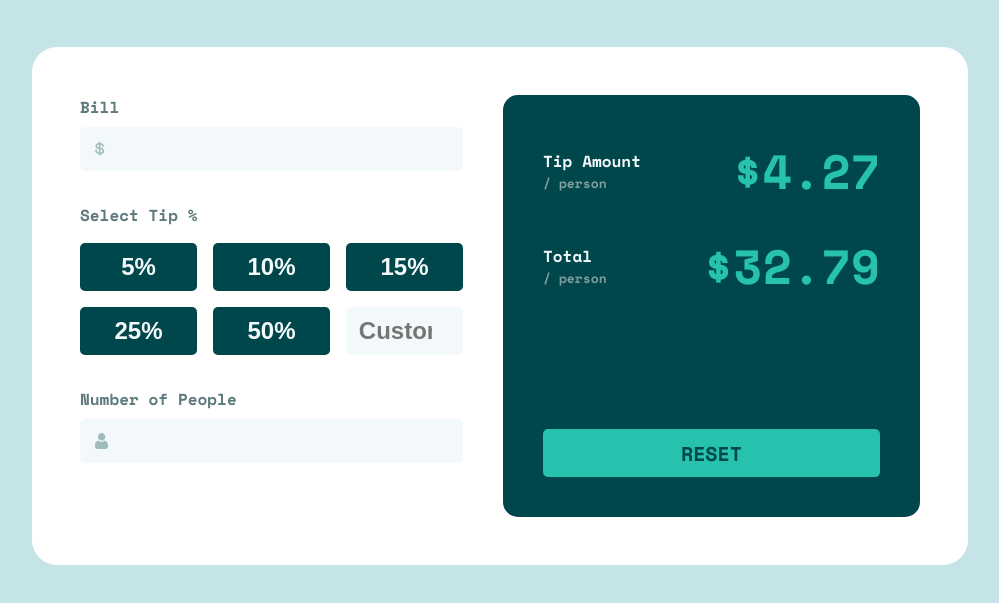
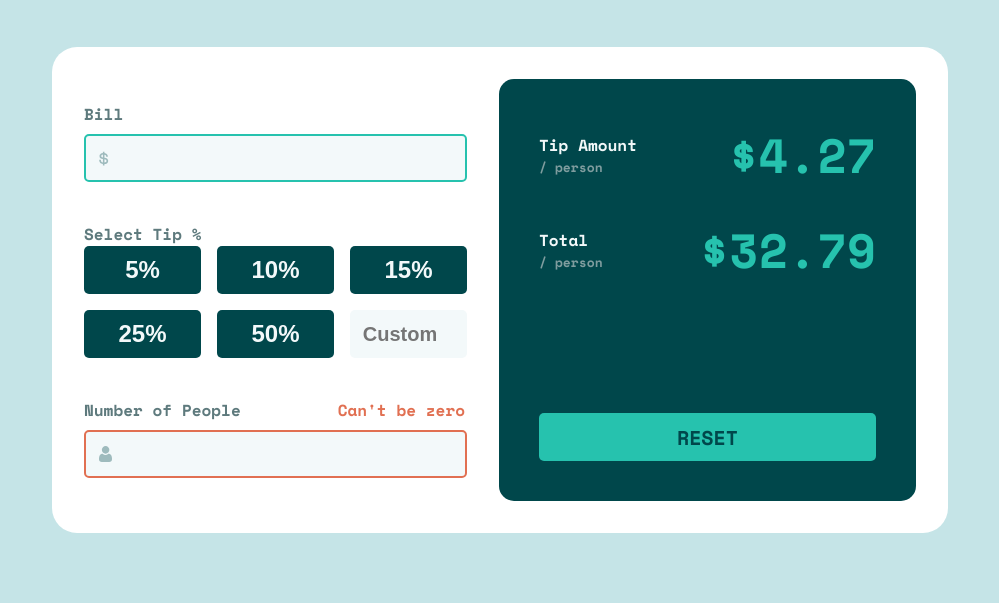
Before and after one commit to DrakeHermit/tip-calculator-app, a plain HTML site: page index.html in a window 1280 px wide. Shown: the part 107-710 px from the top of the page, without its empty margins (140-1139 px from the left). Drawn offline with nearby package versions, Linux system fonts and the light colour scheme.

Commit message:
Finished the success and error states with CSS

```diff
--- a/index.html
+++ b/index.html
@@ -32,17 +32,17 @@
             type="number"
             name="bill-price"
             id="bill-price"
-            class="input__icon-bill-parent"
+            class="input__icon-bill-parent valid-selection"
           />
         </div>
         <label class="tip__grid-label" for="tip-selection">Select Tip %</label>
         <div class="tip__grid">
-          <input type="button" value="5%" />
-          <input type="button" value="10%" />
-          <input type="button" value="15%" />
-          <input type="button" value="25%" />
-          <input type="button" value="50%" />
-          <input type="number" placeholder="Custom" />
+          <input type="button" value="5%" name="tip-selection" />
+          <input type="button" value="10%" name="tip-selection" />
+          <input type="button" value="15%" name="tip-selection" />
+          <input type="button" value="25%" name="tip-selection" />
+          <input type="button" value="50%" name="tip-selection" />
+          <input type="number" placeholder="Custom" name="tip-selection" />
         </div>
         <div class="number-of-people-group">
           <img src="/images/icon-person.svg" class="input__icon-people" />
@@ -52,8 +52,9 @@
           <input
             type="number"
             name="number-of-people"
-            class="input__icon-people-parent"
+            class="input__icon-people-parent error-selection"
           />
+          <p class="error-message">Can't be zero</p>
         </div>
       </div>
       <div class="finished__calculation">
--- a/style.css
+++ b/style.css
@@ -8,6 +8,7 @@
   --primary-color: #00474B;
   --per-person-color: #7F9D9F;
   --secondary-color: #26C2AE;
+  --error-field: #E17052;
 }
 
 * {
@@ -15,6 +16,30 @@
   margin: 0;
   padding: 0;
 }
+
+/* Utility classes */
+.button-selected {
+  background-color: var(--secondary-color) !important;
+  color: var(--primary-color) !important;
+}
+
+.valid-selection {
+  border: 2px solid var(--secondary-color) !important;
+}
+
+.error-selection {
+  border: 2px solid var(--error-field) !important;
+}
+
+.error-message {
+  color: var(--error-field);
+  font-weight: 700;
+  top: 32px;
+  right: 2px;
+  position: absolute;
+}
+
+/* --------------- */
 
 label {
   color: var(--label-color);
@@ -27,7 +52,7 @@ label {
   width: 10px;
   height: 15.46px;
   left: 15px;
-  top: 46px;
+  top: 48px;
   z-index: 1;
 }
 
@@ -35,7 +60,7 @@ label {
   position: absolute;
   width: 13px;
   height: 16px;
-  top: 78px;
+  top: 79px;
   left: 15px;
   z-index: 1;
 }
@@ -84,8 +109,12 @@ body {
   margin-block: 3.125rem;
 }
 
-.tip__grid-label {
-  margin: 2rem 0 1rem 0;
+.bill-group {
+  margin-bottom: 2.5rem;
+}
+
+.number-of-people-group {
+  margin-top: .5rem;
 }
 
 .main__body {
@@ -98,10 +127,6 @@ body {
     display: flex;
     flex-direction: column;
   }
-
-  .main__choices {
-    display: flex;
-    flex-direction: column;
 
 .tip__grid {
   display: grid;
@@ -119,7 +144,6 @@ body {
       background-color: var(--input-color);
       text-align: right;
       padding-right: 1rem;
-        }
     }
   }
 }
@@ -174,12 +198,9 @@ body {
   .main__body {
     display: flex;
     border-radius: 25px;
-    padding: 48px;
-    gap: 2.5rem;
-  }
-
-  .main__choices {
-    margin-bottom: 0 !important;
+    padding: 2rem;
+    gap: 2rem;
+    align-items: center;
   }
 
   .finished__calculation {
@@ -190,6 +211,10 @@ body {
 
   .tip__grid {
     grid-template-columns: repeat(3, 117px) !important;
+
+    input[type = 'number'] {
+      font-size: 20px;
+    }
   }
 
   .button {
@@ -201,6 +226,10 @@ body {
   }
 
   .input__icon-people{
-    top: 78px;
+    top: 80px;
+  }
+
+  .input__icon-bill {
+    top: 49px;
   }
 }
```
Lines whose indentation alone changed are shown as unchanged.
